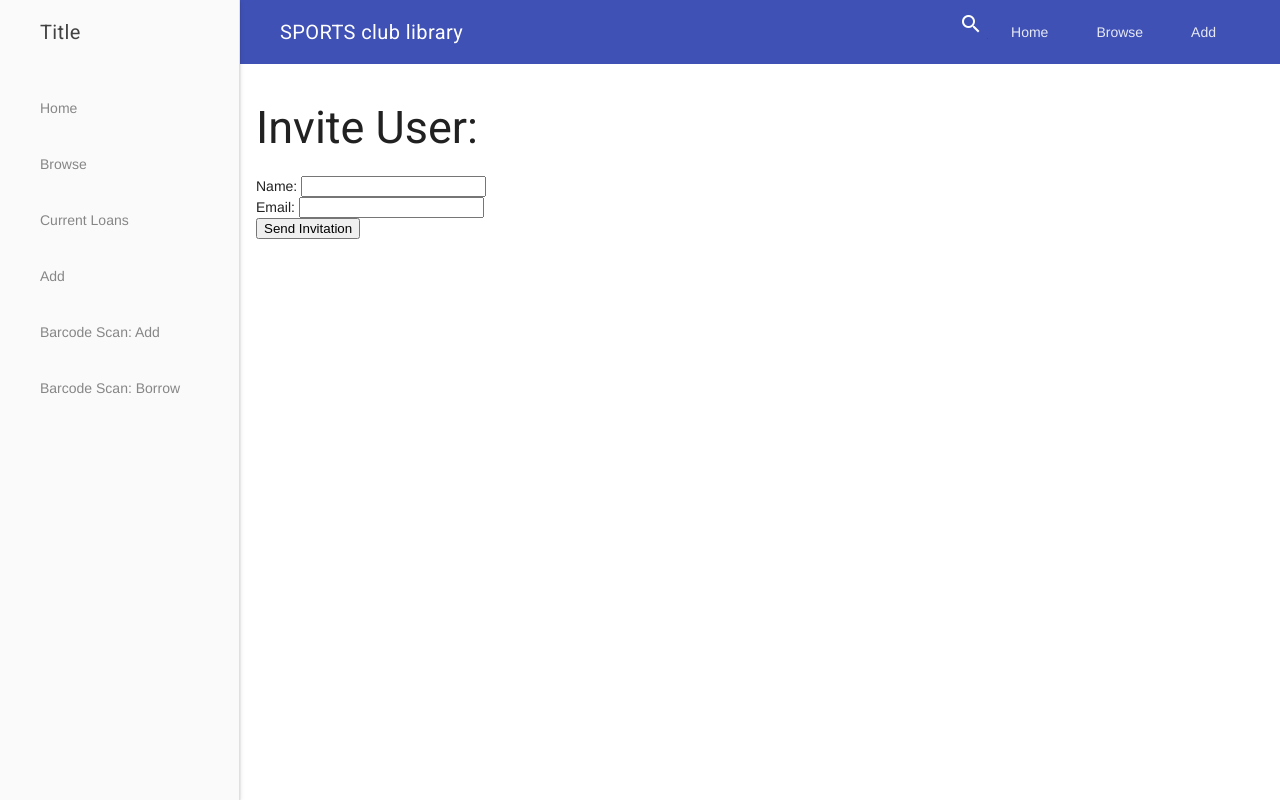
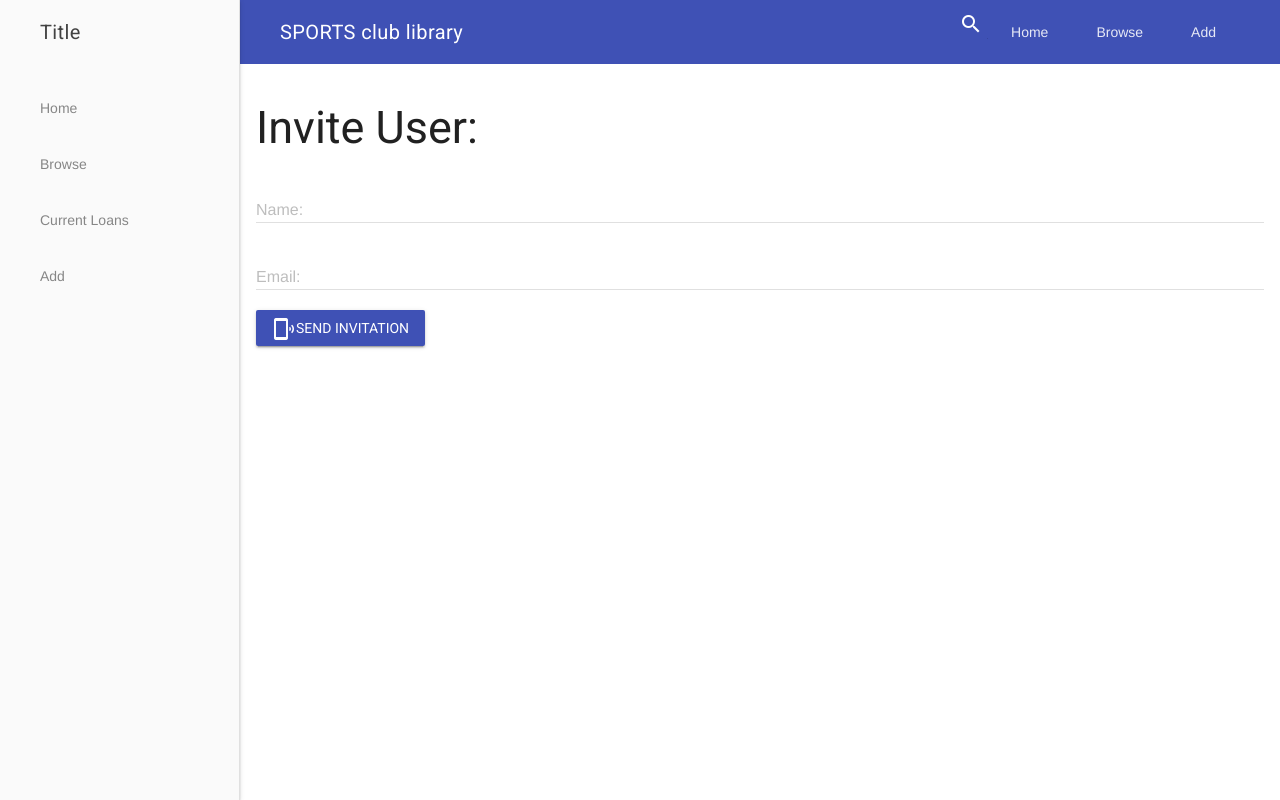
Before and after one commit to muncus/book-club-library, a Flask app: page /admin/invite-user in a window 1280 px wide. Run offline with Flask 2, Linux system fonts and the light colour scheme; data that the repository does not hold is empty; parts of the project's set-up code (start-up, migrations or seed data) failed here and were passed over.

Commit message:
Various UI improvements
* fixes narrow text input boxes on large screens
* Admins get a link to admin tools.
* mdl-ified user_edit and admin_invite.

```diff
--- a/main.py
+++ b/main.py
@@ -351,6 +351,10 @@ def include_scan_links():
               .format(hostname=BASEURL),
           }
 
+@app.context_processor
+def include_admin_bit():
+  return {'is_admin': users.is_current_user_admin()}
+
 # This method is for the XHR to set interest, so it doesnt need to return a value for now.
 @app.route("/interest/<book_key>")
 def set_interest(book_key):
--- /dev/null
+++ b/static/mdl-overrides.css
@@ -0,0 +1,7 @@
+div.mdl-textfield.fullwidth {
+  width: 100%
+}
+
+.mdl-layout:not(.is-small-screen) .mobile-only {
+  display: none !important;
+}
--- a/templates/admin_invite.html
+++ b/templates/admin_invite.html
@@ -3,9 +3,16 @@
 <div class="mdl-cell mdl-cell--12-col mdl-cell--4-col-phone">
     <h2>Invite User:</h2>
     <form method="post">
-      Name: <input type=text name="displayname" value="" list="known_users"/><br/>
-      Email: <input type=text name="email" value=""/><br/>
-      <button type=submit>Send Invitation</button><br/>
+      <div class="mdl-textfield mdl-js-textfield mdl-textfield--floating-label fullwidth">
+        <input class="mdl-textfield__input" type="text" name="displayname" id="name" list="known_users"/>
+        <label class="mdl-textfield__label" for="name">Name:</label>
+      </div><br/>
+      <div class="mdl-textfield mdl-js-textfield mdl-textfield--floating-label fullwidth">
+        <input class="mdl-textfield__input" type="text" name="email" id="email"/>
+        <label class="mdl-textfield__label" for="email">Email:</label>
+      </div><br/>
+    <button class="mdl-button mdl-js-button mdl-button--raised mdl-button--colored mdl-button--icon-left"
+      type=submit><i class="material-icons">phonelink_ring</i>Send Invitation</button><br/>
     </form>
     {% include "user_datalist.html" %}
 </div>
--- a/templates/layout.html
+++ b/templates/layout.html
@@ -6,6 +6,7 @@
     <link href='https://fonts.googleapis.com/css?family=Roboto' rel='stylesheet' type='text/css'>
     <link rel="stylesheet" href="https://fonts.googleapis.com/icon?family=Material+Icons">
     <link rel="stylesheet" href="https://code.getmdl.io/1.3.0/material.indigo-pink.min.css">
+    <link rel="stylesheet" href="/static/mdl-overrides.css">
     <script defer src="https://code.getmdl.io/1.3.0/material.min.js"></script>
     <style type="text/css">
       .mobile-only {display: none;}
@@ -50,6 +51,10 @@
       <a class="mdl-navigation__link add-link" href="/add/">Add</a>
       <a class="mobile-only mdl-navigation__link" href="{{ scan_url_add }}">Barcode Scan: Add</a>
       <a class="mobile-only mdl-navigation__link" href="{{ scan_url_borrow }}">Barcode Scan: Borrow</a>
+      {% if is_admin %}
+        <hr/>
+        <a class="mdl-navigation__link" href="/admin">Admin Tools</a>
+      {% endif %}
     </nav>
   </div>
   <main class="mdl-layout__content">
--- a/templates/loan_edit.html
+++ b/templates/loan_edit.html
@@ -8,7 +8,7 @@
       </div>
       {% endfor %}
     <form method="post">
-      <div class="mdl-textfield mdl-js-textfield mdl-textfield--floating-label">
+      <div class="mdl-textfield mdl-js-textfield mdl-textfield--floating-label fullwidth">
         <input class="mdl-textfield__input" type="text" name="title" id="title"
           value="{{ loan.book.get().title }}" disabled="disabled" >
         <label class="mdl-textfield__label" for="title">Title</label>
@@ -16,12 +16,12 @@
       Returned?: <input type=checkbox disabled="disabled"
         {% if loan.is_returned == True %}checked="checked"{% endif %} />
         ({{ loan.duration() }} days) <br/>
-      <div class="mdl-textfield mdl-js-textfield mdl-textfield--floating-label">
+      <div class="mdl-textfield mdl-js-textfield mdl-textfield--floating-label fullwidth">
         <input class="mdl-textfield__input" type="text" name="loan_to" id="loan_to"
           value="{{ loan.loaned_to.get().displayname }}" list="known_users">
         <label class="mdl-textfield__label" for="loan_to">Loan To...</label>
       </div><br/>
-      <div class="mdl-textfield mdl-js-textfield mdl-textfield--floating-label">
+      <div class="mdl-textfield mdl-js-textfield mdl-textfield--floating-label fullwidth">
         <textarea class="mdl-textfield__input" type="text" rows= "4" name="note" id="note" >
           {{- loan.note -}}
         </textarea>
```
Also changed, not shown: templates/book_edit.html (+5 -5 lines), templates/invite_message.txt (added, +14 -0 lines), templates/user_edit.html (+12 -3 lines).
